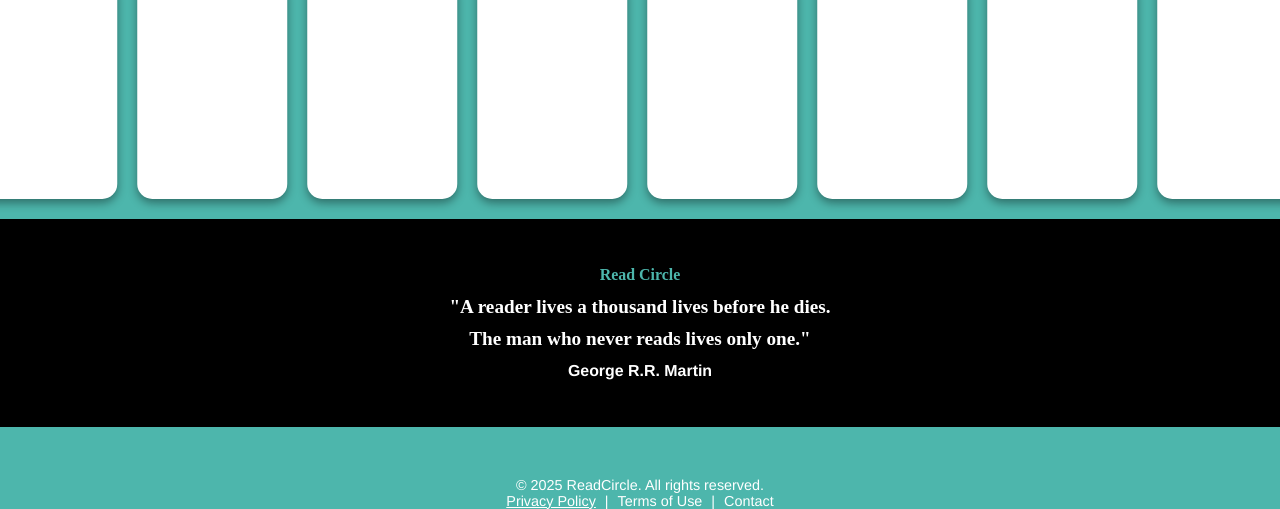
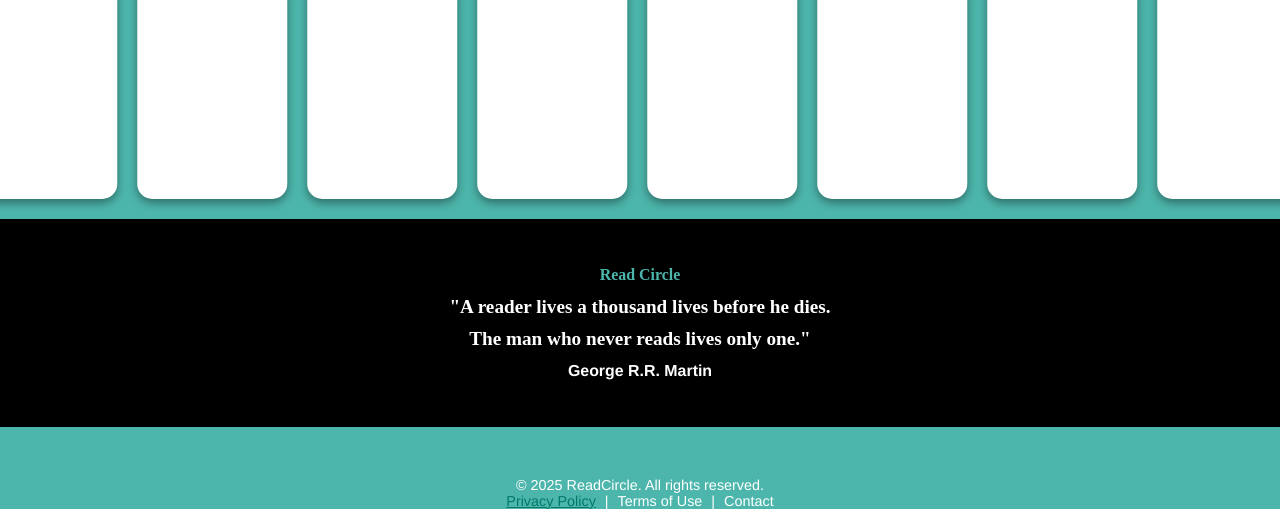
Before and after one commit to Parth-Patil333/ReadCircle, a plain HTML site: page frontend/index.html in a window 1280 px wide. In both pictures the pointer is over the link "Privacy Policy". Shown: the part 592-1101 px from the top of the page. Drawn offline with Linux system fonts and the light colour scheme.

Commit message:
Edited new footer

```diff
--- a/frontend/css/index_style.css
+++ b/frontend/css/index_style.css
@@ -233,4 +233,5 @@ body {
 
 .footer-links a:hover {
     text-decoration: underline;
+    color: var(--indigo-shade);
 }
```
